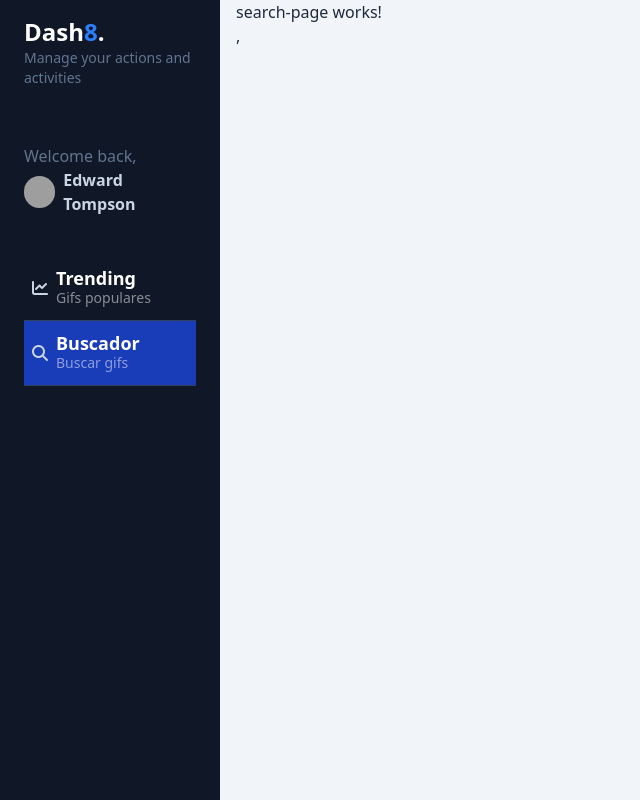
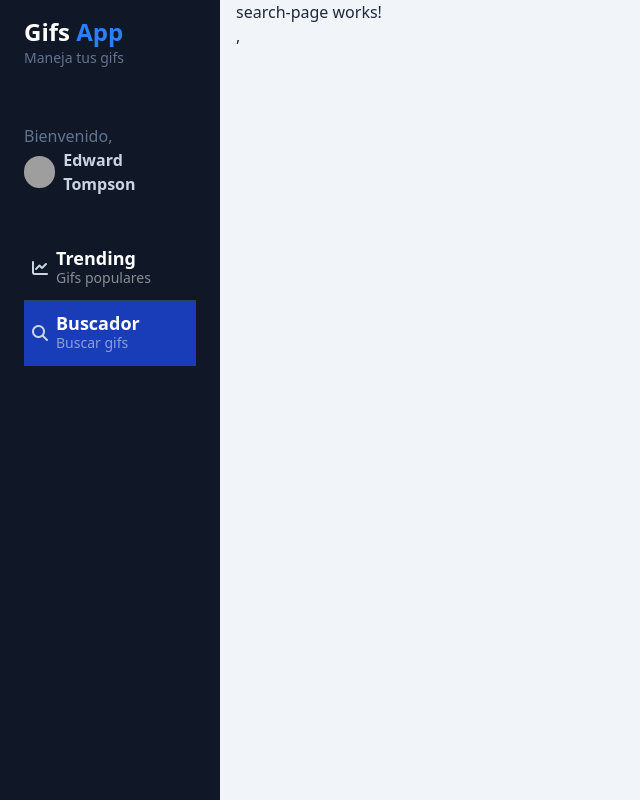
Before and after one commit to dmarmijosa/03-gifs-app-2025, an Angular app: page /dashboard/search in a window 1280 px wide. Shown: the whole page, without its empty margins (0-640 px from the left). Built offline with nearby package versions, Linux system fonts and the light colour scheme; grey boxes are pictures that could not be loaded.

Commit message:
agregar soporte para entornos de desarrollo y personalización del menú lateral

```diff
--- a/angular.json
+++ b/angular.json
@@ -75,7 +75,13 @@
             "development": {
               "optimization": false,
               "extractLicenses": false,
-              "sourceMap": true
+              "sourceMap": true,
+              "fileReplacements": [
+                {
+                  "replace": "src/environments/environment.ts",
+                  "with": "src/environments/environment.development.ts"
+                }
+              ]
             }
           },
           "defaultConfiguration": "production"
--- a/src/app/gifs/components/gifs-side-menu/gifs-side-menu-header/gifs-side-menu-header.component.html
+++ b/src/app/gifs/components/gifs-side-menu/gifs-side-menu-header/gifs-side-menu-header.component.html
@@ -1,11 +1,12 @@
 <div id="logo" class="my-4 px-6">
   <h1 class="text-lg md:text-2xl font-bold text-white">
-    Dash<span class="text-blue-500">8</span>.
+    {{ env.companyName }}
+    <span class="text-blue-500">{{ env.companyName2 }} </span>
   </h1>
-  <p class="text-slate-500 text-sm">Manage your actions and activities</p>
+  <p class="text-slate-500 text-sm"> {{env.companySlogan}} </p>
 </div>
 <div id="profile" class="px-6 py-10">
-  <p class="text-slate-500">Welcome back,</p>
+  <p class="text-slate-500">Bienvenido,</p>
   <a href="#" class="inline-flex space-x-2 items-center">
     <span>
       <img
--- a/src/app/gifs/components/gifs-side-menu/gifs-side-menu-header/gifs-side-menu-header.component.ts
+++ b/src/app/gifs/components/gifs-side-menu/gifs-side-menu-header/gifs-side-menu-header.component.ts
@@ -1,8 +1,12 @@
 import { Component } from '@angular/core';
+import { environment } from '@enviroments/environment';
+
 
 @Component({
   selector: 'gifs-side-menu-header',
   imports: [],
   templateUrl: './gifs-side-menu-header.component.html',
 })
-export class GifsSideMenuHeaderComponent { }
+export class GifsSideMenuHeaderComponent {
+  env = environment;
+}
--- /dev/null
+++ b/src/environments/environment.development.ts
@@ -0,0 +1,6 @@
+export const environment = {
+  production: true,
+  companyName: 'Gifs',
+  companyName2: 'App',
+  companySlogan: 'Maneja tus gifs'
+};
--- /dev/null
+++ b/src/environments/environment.ts
@@ -0,0 +1,6 @@
+export const environment = {
+  production: true,
+  companyName: 'Gifs',
+  companyName2: 'App',
+  companySlogan: 'Maneja tus gifs'
+};
--- a/tsconfig.json
+++ b/tsconfig.json
@@ -16,7 +16,11 @@
     "moduleResolution": "bundler",
     "importHelpers": true,
     "target": "ES2022",
-    "module": "ES2022"
+    "module": "ES2022",
+    "baseUrl": ".",
+    "paths": {
+      "@enviroments/*": ["src/environments/*"],
+    }
   },
   "angularCompilerOptions": {
     "enableI18nLegacyMessageIdFormat": false,
```
